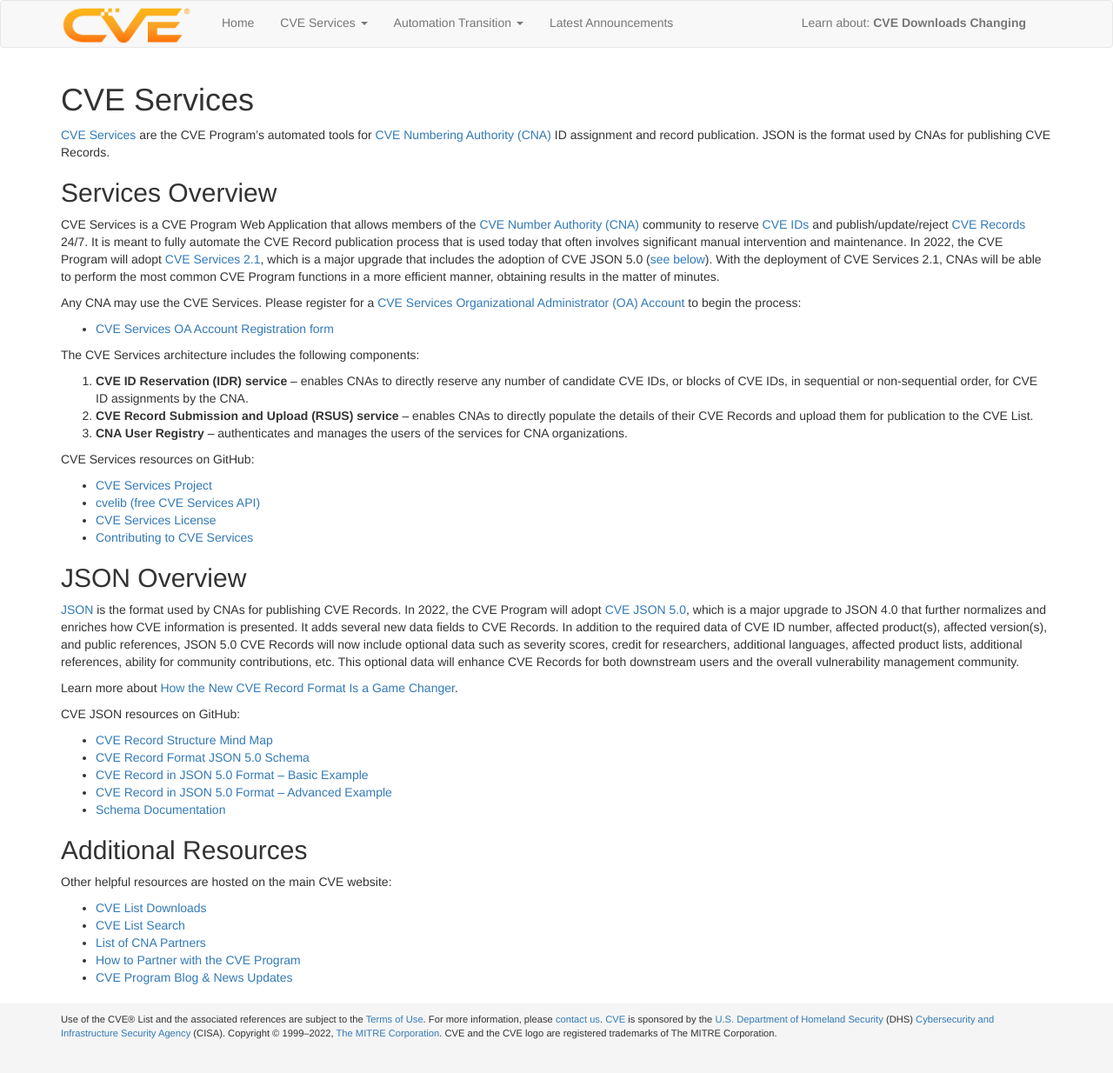
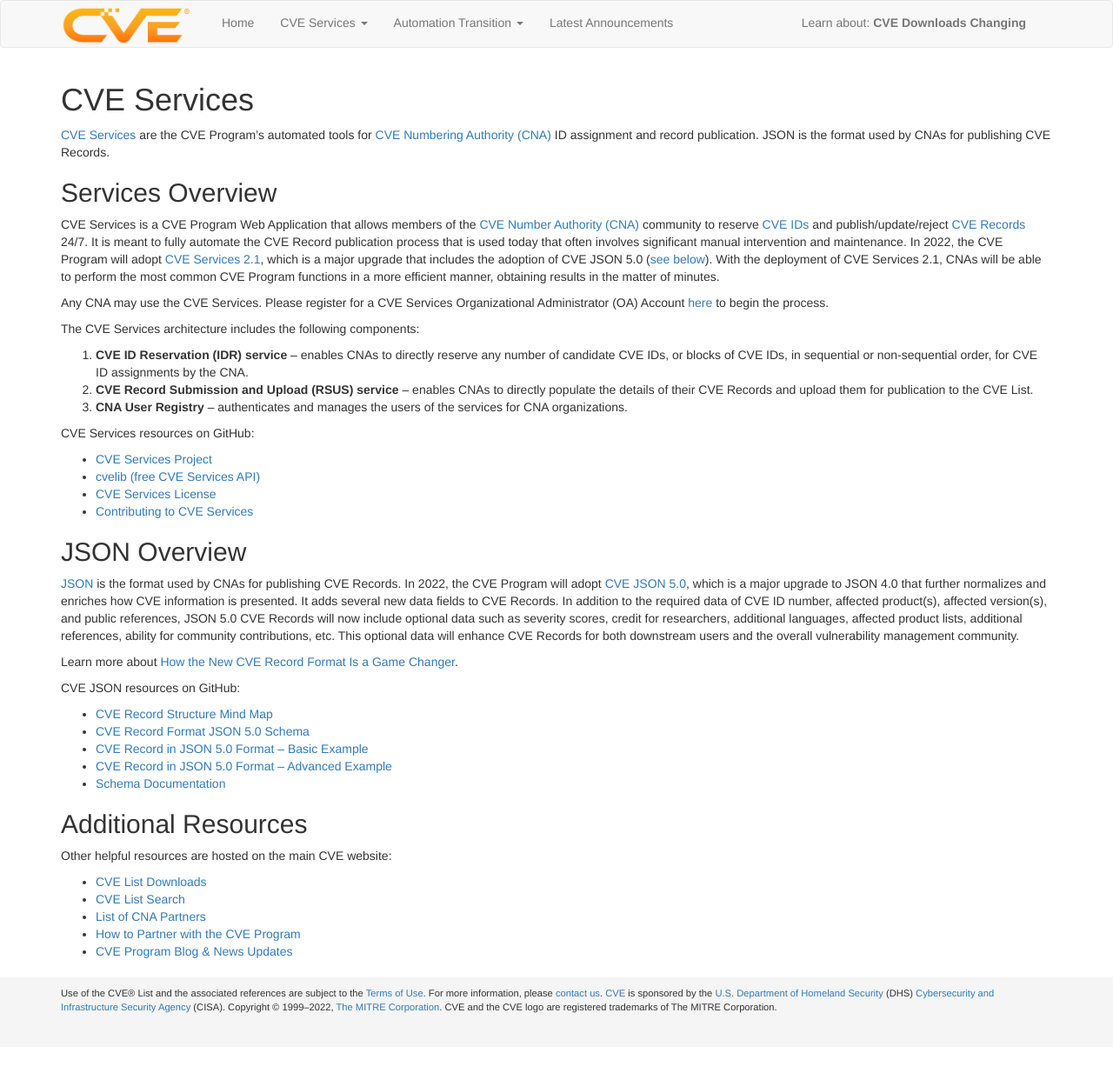
Before and after one commit to CVEProject/cveproject.github.io, a Jekyll site: the page built from automation-cve-services.md, in a window 1280 px wide. Shown: the whole page at 87% size. Built offline with Jekyll 4.4.1, drawn with Linux system fonts in a browser that asks for light colours; nearby versions of some CDN libraries; after the commit the page ends 1204 px from its top, so only the background shows below that.

Commit message:
Update automation-cve-services.md

```diff
--- a/automation-cve-services.md
+++ b/automation-cve-services.md
@@ -9,9 +9,7 @@ layout: page
 
 CVE Services is a CVE Program Web Application that allows members of the [CVE Number Authority (CNA)](https://www.cve.org/PartnerInformation/Partner#CNA) community to reserve [CVE IDs](https://www.cve.org/ResourcesSupport/Glossary?activeTerm=glossaryCVEID) and publish/update/reject [CVE Records](https://www.cve.org/ResourcesSupport/Glossary?activeTerm=glossaryRecord) 24/7. It is meant to fully automate the CVE Record publication process that is used today that often involves significant manual intervention and maintenance. In 2022, the CVE Program will adopt [CVE Services 2.1](https://github.com/CVEProject/cve-services#project), which is a major upgrade that includes the adoption of CVE JSON 5.0 ([see below](https://cveproject.github.io/automation-cve-services#json-overview)). With the deployment of CVE Services 2.1, CNAs will be able to perform the most common CVE Program functions in a more efficient manner, obtaining results in the matter of minutes.
 
-Any CNA may use the CVE Services. Please register for a [CVE Services Organizational Administrator (OA) Account](https://forms.monday.com/forms/03132d0646401f5d10d06c60e25444a1?r=use1) to begin the process:
-
-* [CVE Services OA Account Registration form](https://forms.monday.com/forms/03132d0646401f5d10d06c60e25444a1?r=use1)
+Any CNA may use the CVE Services. Please register for a CVE Services Organizational Administrator (OA) Account [here](https://forms.monday.com/forms/03132d0646401f5d10d06c60e25444a1?r=use1) to begin the process.
 
 The CVE Services architecture includes the following components:
 
```
